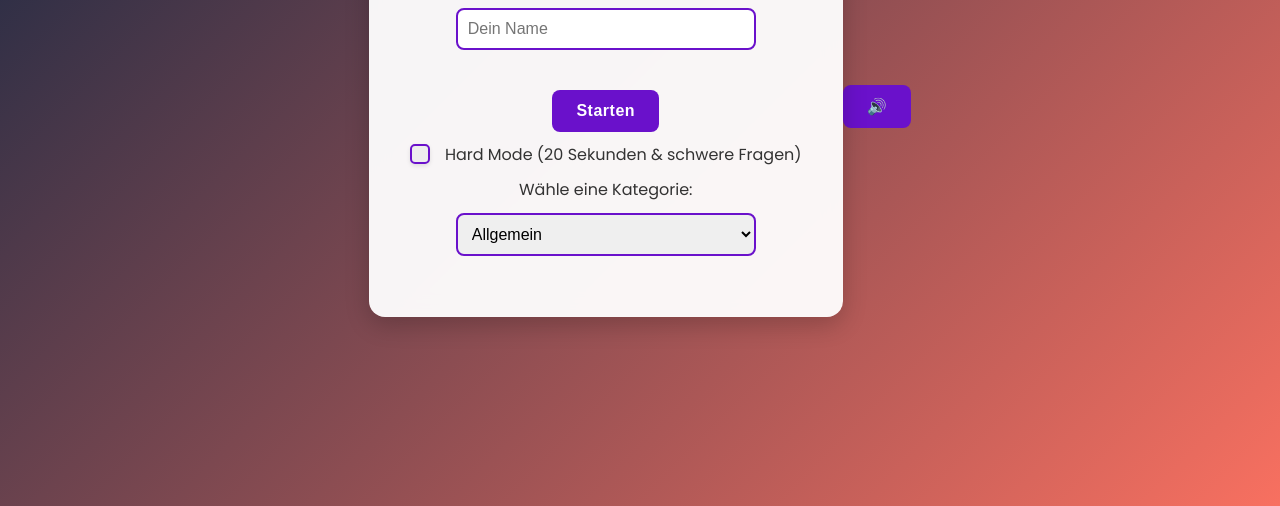
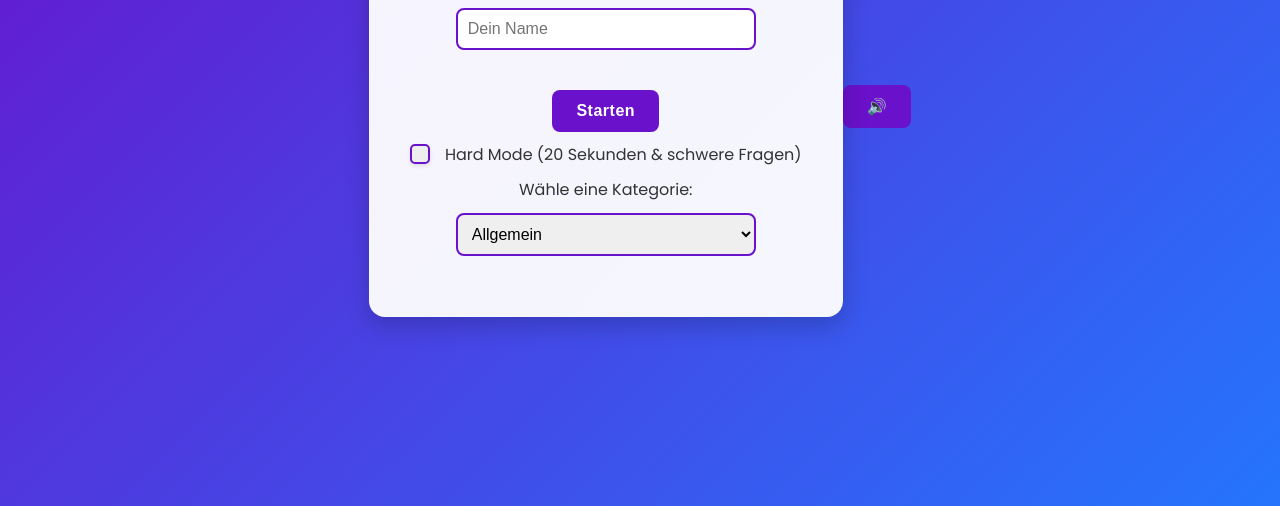
Before and after one commit to Amir-6687/Quiz, a plain HTML site: page index.html in a window 1280 px wide. Shown: the part 294-800 px from the top of the page. Drawn offline with Linux system fonts and the light colour scheme.

Commit message:
background geändert

```diff
--- a/style.css
+++ b/style.css
@@ -8,7 +8,7 @@
 /* Body */
 body {
   font-family: "Poppins", sans-serif; /* استفاده از فونت مدرن‌تر */
-  background: linear-gradient(135deg, #102542, #f87060); /* گرادینت جذاب‌تر */
+  background: linear-gradient(135deg, #6a11cb, #2575fc); /* گرادینت جذاب‌تر */
   color: #333;
   display: flex;
   justify-content: center;
```
